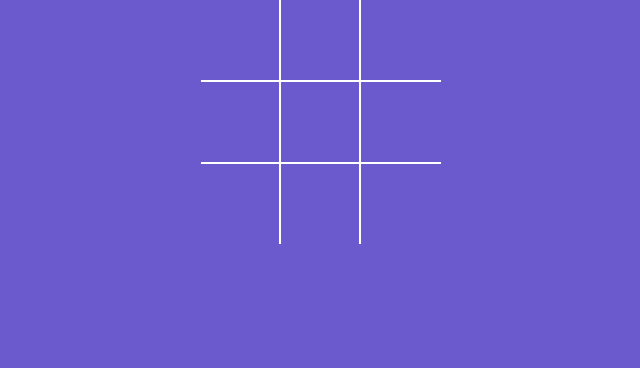
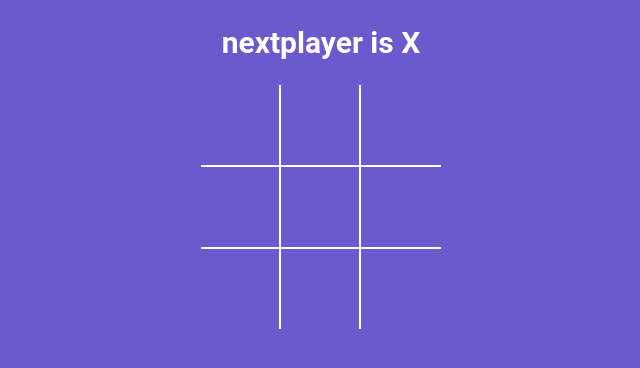
Before and after one commit to vishalcodesss/tictactoegame, a React (Vite) app: page / in a window 1280 px wide. Shown: the top 368 px of the page, without its empty margins (319-959 px from the left). Built offline with nearby package versions, Linux system fonts and the light colour scheme.

Commit message:
calculate winner and display status message and moved the logic to app component

```diff
--- a/src/App.jsx
+++ b/src/App.jsx
@@ -1,28 +1,43 @@
 import { useState } from 'react';
 import Board from './components/Board';
 import './style.scss';
+import { calculateWinner } from './winner';
 
 function App() {
-  // const [counter, setcounter] = useState(0);
+  const [squares, setsquares] = useState(Array(9).fill(null));
+  const [isXNext, setisXNext ] = useState(true);
+  // const [state variable, state function]  --> syntax for creating a usestate hook
 
-  // console.log('hello signore');
+  const winner = calculateWinner(squares)
+  const nextplayer = isXNext?"X" : "0"
+  const statusMessage = winner? `winner is ${winner}`: `nextplayer is ${nextplayer}`
 
-  // const onbtnclick = () => {
-  //   setcounter(currentcounter => {
-  //     return currentcounter + 1;
-  //   });
-  // };
-  // let counter = 1;
+  // console.log(winner)
 
+   const handlesquareclick = clickedposition => {
+    if(squares[clickedposition] || winner){       // this block checks whether the square is already clicked or not
+    return;
+    }
+    setsquares(currentsquares =>{
+      return currentsquares.map((squarevalue, position)=>{
+        if(clickedposition === position){     // set squares function is used to assign x or 0 in the
+        return isXNext? "X" : "0";
+        }
+      return squarevalue;
+      })
+    })
+    setisXNext((currentisXNext) => !currentisXNext)     // this is used to toggle the boolean value or used to change the player uniformly
+  };
   return (
     <div className="app">
-      <div>
-      <Board/>
+      <h2>{statusMessage}</h2>
+      <Board squares={squares}
+      handlesquareclick={handlesquareclick}/>
 
         {/* <button onClick={onbtnclick}>click here to increment</button> */}
         {/* <div>{counter}</div> */}
 
-      </div>
+
     </div>
   );
 }
--- a/src/components/Board.jsx
+++ b/src/components/Board.jsx
@@ -1,32 +1,12 @@
-import { useState } from 'react';
 import Square from './Square';
 
-const Board = () => {
-  const [squares, setsquares] = useState(Array(9).fill(null));
-  const [isXNext, setisXNext ] = useState(false);
-
-
-  console.log(squares)
-
-  const handlesquareclick = clickedposition => {
-    if(squares[clickedposition]){
-    return;
-    }
-    setsquares(currentsquares =>{
-      return currentsquares.map((squarevalue, position)=>{
-        if(clickedposition === position){
-        return isXNext? "x" : "O";
-        }
-      return squarevalue;
-      })
-    })
-    setisXNext((currentisXNext) => !currentisXNext)
-  };
-
-  const rendersquare = position => {
+  // Board is a functional component
+const Board = ({squares,handlesquareclick}) => {
+  const rendersquare = position => {      // rendersquare is used to render/design the game board
     return (
-      <Square value={squares[position]} onClick={()=> handlesquareclick(position)} />
-    );
+      <Square value={squares[position]}
+      onClick={()=> handlesquareclick(position)} />
+      );
   };
 
   return (
@@ -48,5 +28,7 @@
       </div>
     </div>
   );
+
 };
+
 export default Board;
--- /dev/null
+++ b/src/winner.js
@@ -0,0 +1,19 @@
+export function calculateWinner(squares) {
+    const lines = [
+      [0, 1, 2],
+      [3, 4, 5],
+      [6, 7, 8],
+      [0, 3, 6],
+      [1, 4, 7],
+      [2, 5, 8],
+      [0, 4, 8],
+      [2, 4, 6],
+    ];
+    for (let i = 0; i < lines.length; i++) {
+      const [a, b, c] = lines[i];
+      if (squares[a] && squares[a] === squares[b] && squares[a] === squares[c]) {
+        return squares[a];
+      }
+    }
+    return null;
+  }
```
